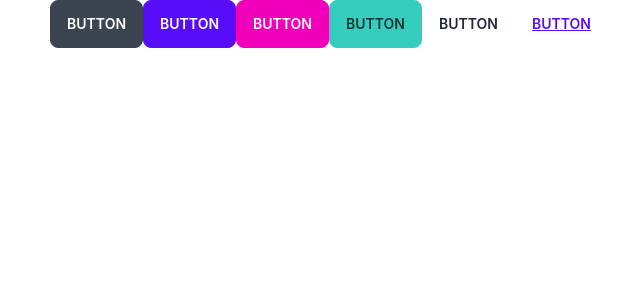
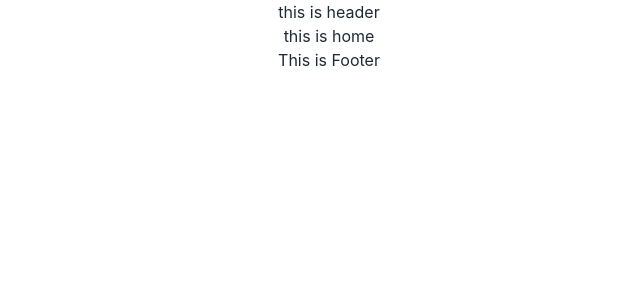
Before and after one commit to asaad-tt/awesomely-eating-client, a React (Create React App) app: page / in a window 1280 px wide. Shown: the top 300 px of the page, without its empty margins (311-951 px from the left). Built offline with nearby package versions, Linux system fonts and the light colour scheme.

Commit message:
route set up first step

```diff
--- a/package.json
+++ b/package.json
@@ -7,8 +7,10 @@
     "@testing-library/react": "^13.4.0",
     "@testing-library/user-event": "^13.5.0",
     "daisyui": "^2.38.1",
+    "firebase": "^9.13.0",
     "react": "^18.2.0",
     "react-dom": "^18.2.0",
+    "react-router-dom": "^6.4.3",
     "react-scripts": "5.0.1",
     "web-vitals": "^2.1.4"
   },
--- a/src/App.js
+++ b/src/App.js
@@ -1,15 +1,12 @@
 import logo from "./logo.svg";
 import "./App.css";
+import { RouterProvider } from "react-router-dom";
+import router from "./Routes/Routes";
 
 function App() {
   return (
     <div className="App">
-      <button className="btn">Button</button>
-      <button className="btn btn-primary">Button</button>
-      <button className="btn btn-secondary">Button</button>
-      <button className="btn btn-accent">Button</button>
-      <button className="btn btn-ghost">Button</button>
-      <button className="btn btn-link">Button</button>
+      <RouterProvider router={router}></RouterProvider>
     </div>
   );
 }
--- /dev/null
+++ b/src/Components/Home/Home/Home.jsx
@@ -0,0 +1,7 @@
+import React from "react";
+
+const Home = () => {
+  return <div>this is home</div>;
+};
+
+export default Home;
--- /dev/null
+++ b/src/Layout/Main/Main.jsx
@@ -0,0 +1,16 @@
+import React from "react";
+import { Outlet } from "react-router-dom";
+import Footer from "../../Shared/Footer/Footer";
+import Header from "../../Shared/Header/Header";
+
+const Main = () => {
+  return (
+    <div>
+      <Header></Header>
+      <Outlet></Outlet>
+      <Footer></Footer>
+    </div>
+  );
+};
+
+export default Main;
--- /dev/null
+++ b/src/Routes/Routes.jsx
@@ -0,0 +1,18 @@
+import { createBrowserRouter } from "react-router-dom";
+import Home from "../Components/Home/Home/Home";
+import Main from "../Layout/Main/Main";
+
+const router = createBrowserRouter([
+  {
+    path: "/",
+    element: <Main></Main>,
+    children: [
+      {
+        path: "/",
+        element: <Home></Home>,
+      },
+    ],
+  },
+]);
+
+export default router;
--- /dev/null
+++ b/src/Shared/Footer/Footer.jsx
@@ -0,0 +1,7 @@
+import React from "react";
+
+const Footer = () => {
+  return <div>This is Footer</div>;
+};
+
+export default Footer;
--- /dev/null
+++ b/src/Shared/Header/Header.jsx
@@ -0,0 +1,7 @@
+import React from "react";
+
+const Header = () => {
+  return <div>this is header</div>;
+};
+
+export default Header;
```
Also changed, not shown: 1 other file (tests, documents, lock files or other folders).
